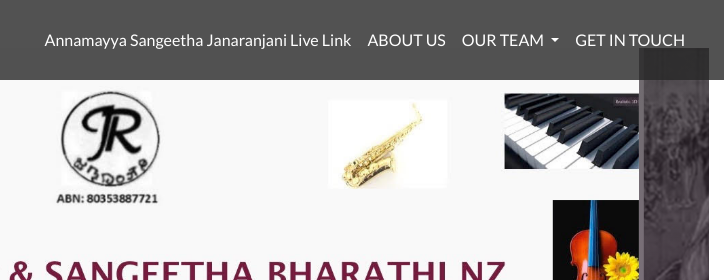
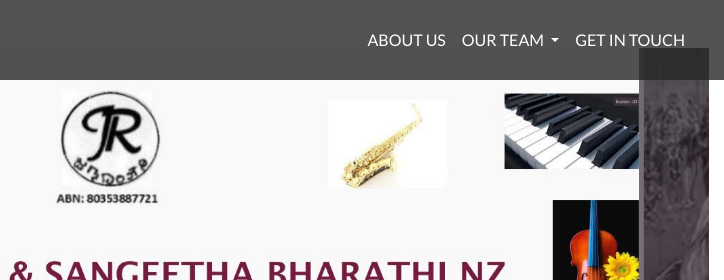
Before and after one commit to sithachitti/SangeethaBharathiMusicSchool, a plain HTML site: page index.html in a window 1280 px wide. Shown: the top 280 px of the page, 556-1280 px from the left. Drawn offline with nearby package versions, Linux system fonts and the light colour scheme.

Commit message:
Deleted old event on landing page

```diff
--- a/index.html
+++ b/index.html
@@ -96,11 +96,6 @@
           </li>
         </ul>
         <ul class="navbar-nav">
-          <li class="nav-item">
-            <a class="nav-link" href="https://us02web.zoom.us/rec/share/4td3FpvP-VFJXrPj82zgXY8BG4H4eaa80CAc_Ppfy0tG0GlTjijeP06UVXIAb925"
-              target="_blank" style="color:#FFFFFF;">Annamayya Sangeetha Janaranjani
-              Live Link</a>
-          </li>
           <li class="nav-item">
             <a class="nav-link" href="AboutUs.html" style="color:#FFFFFF;">ABOUT US</a>
           </li>
```
